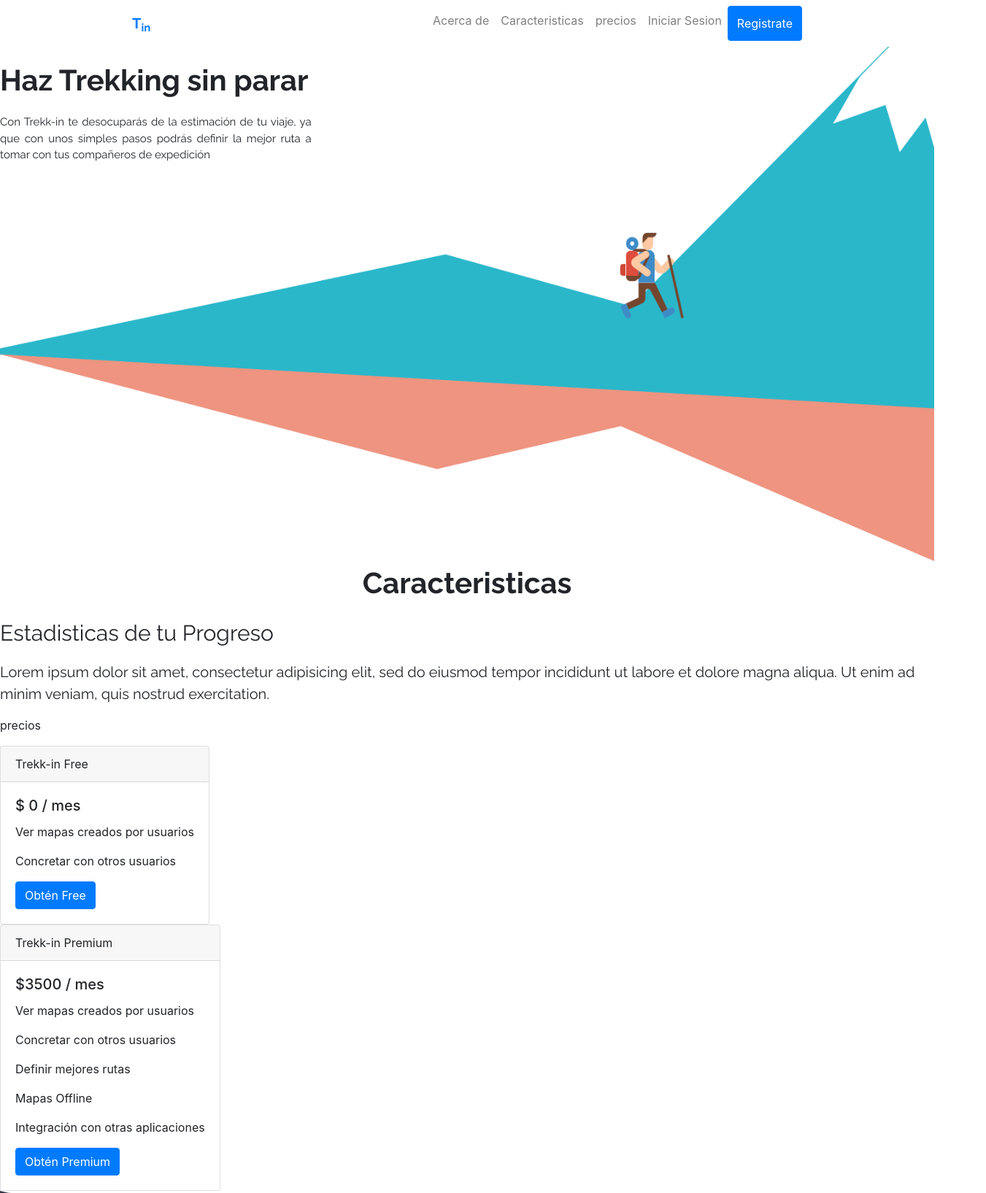
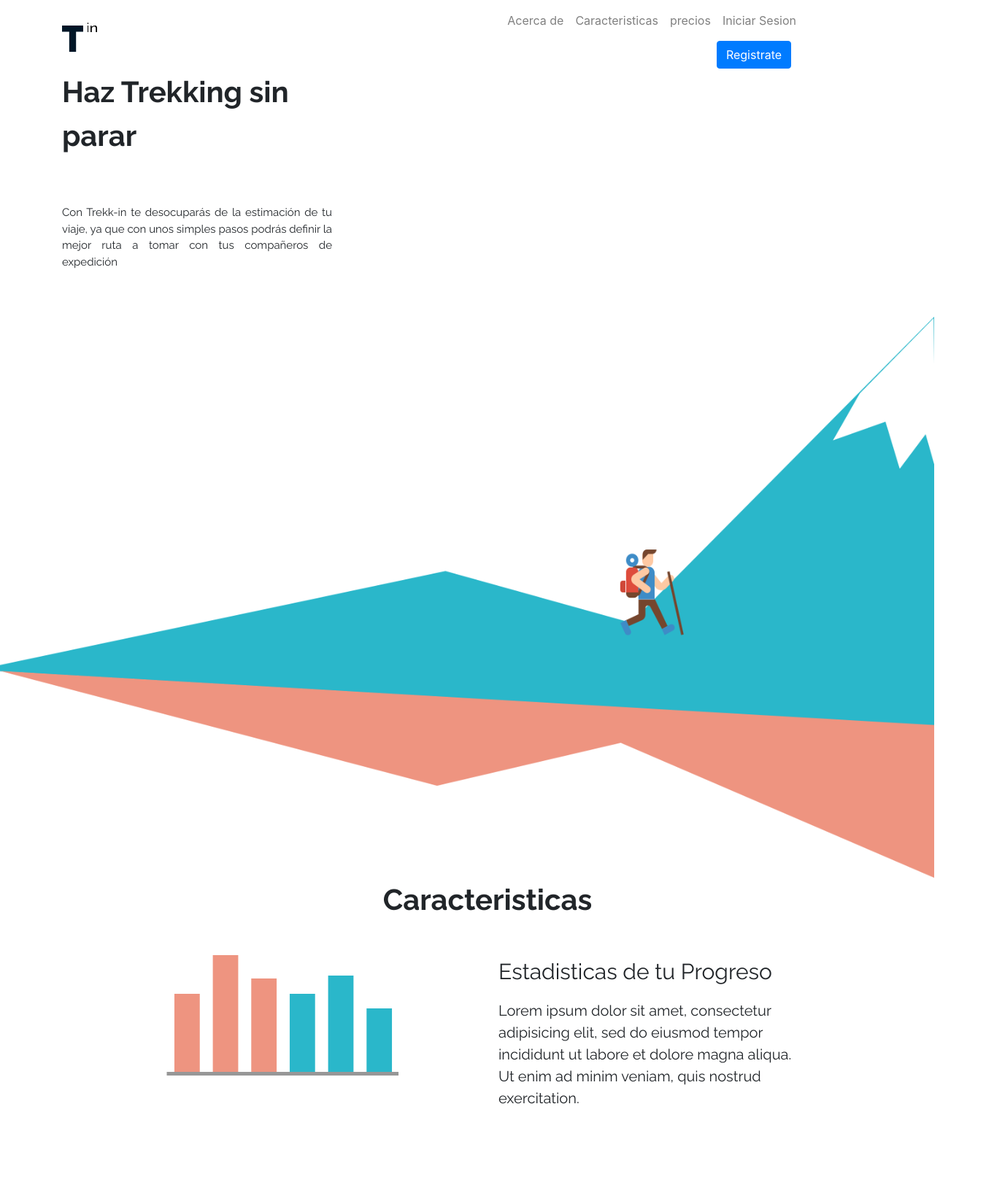
Before and after one commit to elizabethrethama/Startup_treek-in, a plain HTML site: page index.html in a window 1280 px wide. Shown: the top 1635 px of the page at 73% size, 1351 px wide, since content can reach past the window. Drawn offline with nearby package versions, Linux system fonts and the light colour scheme.

Commit message:
actualización martes 15:23

```diff
--- a/assets/scss/abstracts/_tipografias.scss
+++ b/assets/scss/abstracts/_tipografias.scss
@@ -20,6 +20,7 @@
   font-weight: normal;
   font-size: 15px;
   text-align: justify;
+
 }
 
 .caracteristicas  {
@@ -42,3 +43,10 @@
   font-size: 20px;
   text-align: left;
 }
+
+.tituloprecio   {
+  font-family: $tipografia1;
+  font-weight: bold;
+  font-size: 35px;
+  text-align: center;
+}
--- a/assets/scss/base/_grilla.scss
+++ b/assets/scss/base/_grilla.scss
@@ -1,29 +1,70 @@
 *     {
   max-width: 1366px;
-  max-height: auto;
   margin: 0px;
   padding: 0px;
 }
-.cabecera   {
+
+body      {
+  max-width: 1366px;
+}
+
+
+
+btn-primary  {
+  display: flex;
+  justify-content: flex-start;
+}
+
+.card   {
+  width: 311px;
+  height: 368px;
+}
+
+.caracteristicas  {
+margin-bottom: 46px;
+}
+
+.portada1   {
   position: absolute;
-  top: 80px;
-  left: 0;
-  width: 360px;
-  height: 100px;
 }
+
+.section  {
+  display: flex;
+  flex-direction: row;
+}
+
+.Texto1   {
+  position: absolute;
+}
+
+
 
 .rectangulo   {
   width: 1336px;
-  height: 200px;
+  height: 435px;
+
+  }
+
+
+.containprice  {
+    position: absolute;
+
 }
 
+.tituloprecio   {
+  padding: 80px;
+}
 
 .responsive  {
 width: 100%;
 height: auto;
 }
 
-.container-flex   {
-  width: 100%;
-  height: auto;
+.nav-item   {
+  display: flex;
+  text-align: left;
 }
+
+footer  {
+  max-width: 1366px;
+}
--- a/assets/scss/themes/_colores.scss
+++ b/assets/scss/themes/_colores.scss
@@ -6,3 +6,7 @@
 .nav    {
   background-color: #221d23;
 }
+
+.tituloprecio   {
+  color: white;
+}
--- a/index.html
+++ b/index.html
@@ -6,6 +6,9 @@
         <link rel="stylesheet" href="assets/css/style.css">
         <link rel="stylesheet" href="https://stackpath.bootstrapcdn.com/bootstrap/4.4.1/css/bootstrap.min.css" integrity="sha384-Vkoo8x4CGsO3+Hhxv8T/Q5PaXtkKtu6ug5TOeNV6gBiFeWPGFN9MuhOf23Q9Ifjh" crossorigin="anonymous">
         <link href="https://fonts.googleapis.com/css?family=Raleway:400,700&display=swap" rel="stylesheet">
+        <link rel="stylesheet" href="https://use.fontawesome.com/releases/v5.6.3/css/all.css"
+      integrity="sha384-UHRtZLI+pbxtHCWp1t77Bi1L4ZtiqrqD80Kn4Z8NTSRyMA2Fd33n5dQ8lWUE00s/"
+        crossorigin="anonymous">
           <link href="/your-path-to-fontawesome/css/fontawesome.css" rel="stylesheet">
 
     <title>Starup Treek-In</title>
@@ -13,12 +16,38 @@
 <body>
   <nav class="navbar navbar-expand-lg navbar fixed-top" style="background-color:#fff">
         <div class="container">
-          <a class="navbar-brand px-5 mx-5" href="#titulo">T<sub>in</sub></a>
+          <a class="navbar-brand" href="#"><svg width="48px" height="40px" viewBox="0 0 48 40" version="1.1" xmlns="http://www.w3.org/2000/svg" xmlns:xlink="http://www.w3.org/1999/xlink">
+    <!-- Generator: Sketch 52.5 (67469) - http://www.bohemiancoding.com/sketch -->
+    <title>Logo</title>
+    <desc>Created with Sketch.</desc>
+    <defs>
+        <polygon id="path-1" points="29 12.6197183 19.205298 12.6197183 19.205298 26.2163315 19.205298 40 9.84271523 40 9.84271523 12.6197183 0 12.6197183 0 4 29 4"></polygon>
+        <path d="M35,13 L35,4 L36,4 L36,13 L35,13 Z M35,2 L35,0 L36,0 L36,2 L35,2 Z M48,13 L46.2516556,13 L46.2516556,8.05084746 C46.2516556,7.10169017 46.0827831,6.41243153 45.7450331,5.98305085 C45.4072831,5.55367017 44.8940432,5.33898305 44.205298,5.33898305 C43.8476803,5.33898305 43.490068,5.39830449 43.1324503,5.51694915 C42.7748326,5.63559381 42.4370877,5.79660915 42.1192053,6 C41.8013229,6.20339085 41.52318,6.44632627 41.2847682,6.72881356 C41.0463564,7.01130085 40.8675503,7.3220322 40.7483444,7.66101695 L40.7483444,13 L39,13 L39,4.15254237 L40.589404,4.15254237 L40.589404,6.05084746 C41.0000021,5.42937542 41.5927114,4.93220525 42.3675497,4.55932203 C43.142388,4.18643881 43.9867504,4 44.9006623,4 C45.4966917,4 45.9933755,4.09321941 46.3907285,4.27966102 C46.7880815,4.46610263 47.1059591,4.72598703 47.3443709,5.05932203 C47.5827826,5.39265703 47.7516551,5.78530847 47.8509934,6.23728814 C47.9503316,6.6892678 48,7.18078831 48,7.71186441 L48,13 Z" id="path-2"></path>
+    </defs>
+    <g id="Page-1" stroke="none" stroke-width="1" fill="none" fill-rule="evenodd">
+        <g id="Desktop-HD" transform="translate(-136.000000, -45.000000)">
+            <g id="header-section" transform="translate(0.000000, 2.000000)">
+                <g id="Logo" transform="translate(136.000000, 43.000000)">
+                    <g id="T">
+                        <use fill="#FFFFFF" xlink:href="#path-1"></use>
+                        <use fill="#011627" xlink:href="#path-1"></use>
+                    </g>
+                    <g id="in">
+                        <use fill="#FFFFFF" xlink:href="#path-2"></use>
+                        <use fill="#000000" xlink:href="#path-2"></use>
+                    </g>
+                </g>
+            </g>
+        </g>
+    </g>
+</svg>
+</a>
           <button class="navbar-toggler" type="button" data-toggle="collapse" data-target="#navbarNav" aria-controls="navbarNav"  aria-expanded="false" aria-label="Toggle navigation">
             <span class="navbar-toggler-icon"><i class="fas fa-bars"></i></span>
           </button>
           <div class="collapse navbar-collapse px-5 mx-5" id="navbarNav">
             <ul class="navbar-nav ml-auto">
+              <div class="nav-item">
                 <li class="nav-item">
                   <a class="nav-link" href="#index"><label>Acerca de</label></a>
                 </li>
@@ -28,30 +57,30 @@
                 <li class="nav-item">
                   <a class="nav-link" href="#precio"><label>precios</label></a>
                 </li>
+              </div>
+              <div class="sesion">
                 <li class="nav-item">
                   <a class="nav-link" href="#precio"><label>Iniciar Sesion</label></a>
                 </li>
                 <button class="btn btn-primary " type="submit">Registrate</button>
+              </div>
             </ul>
           </div>
         </div>
   </nav>
 
-<section class="container-flex cabecera">
-<div class="col-4">
-  <div class="row">
-    <div class="Texto1">
+<section class="container portada1">
+<div class="col-sm-12 col-md-4 col-lg-4">
+  <div class="row my-5">
+    <div class="Texto1 my-5">
         <p>Haz Trekking sin parar</p>
     </div>
-  </div>
-</div>
-<div class="col-4">
-  <div class="row">
     <div class="texto2">
       <p>Con Trekk-in te desocuparás de la estimación de tu viaje, ya que con unos simples pasos podrás definir la mejor ruta a tomar con tus compañeros de expedición</p>
     </div>
   </div>
 </div>
+
 </section>
 
 <section>
@@ -64,23 +93,37 @@
   <div class="caracteristicas">
     <p>Caracteristicas</p>
   </div>
+  <div class="row justify-content-center">
+     <div class="col-4">
        <div class="grafico">
-
+           <svg width="318" height="165" xmlns="http://www.w3.org/2000/svg">
+                <g class="bar-graph" fill-rule="evenodd">
+                    <path class="a-bar" fill="#EE9480" d="M10.949 53h34.778v108H10.949zM63.613 0h34.778v161H63.613zM116.276 32h34.778v129h-34.778z"/>
+                    <path class="b-bar" fill="#2AB7CA" d="M168.94 53h34.778v108H168.94zM221.603 28h34.778v133h-34.778zM274.267 73h34.778v88h-34.778z"/>
+                    <path class="plane" d="M3 162.5h312.503" stroke="#979797" stroke-width="5" stroke-linecap="square"/>
+                </g>
+            </svg>
        </div>
+     </div>
+     <div class="col-4">
        <div class="estadisticas">
          <p>Estadisticas de tu Progreso</p>
        </div>
        <div class="texto3">
          <p>Lorem ipsum dolor sit amet, consectetur adipisicing elit, sed do eiusmod tempor incididunt ut labore et dolore magna aliqua. Ut enim ad minim veniam, quis nostrud exercitation.</p>
        </div>
+     </div>
+   </div>
+
 </section>
 
-<section id="secprecios">
-  <div class="precios">
-    <p>precios</p>
+
+<div class="cointainer-fluid my-5 p-5 containprice">
+  <div class="tituloprecio">
+    Precio
   </div>
-<div class="col-sm-4">
-  <div class="row">
+  <div class="row justify-content-around">
+    <div class="col-4">
       <div class="card">
           <div class="card-header">
             Trekk-in Free
@@ -89,13 +132,13 @@
             <h5 class="card-title">$ 0 / mes </h5>
             <p class="card-text">Ver mapas creados por usuarios</p>
             <p class="card-text">Concretar con otros usuarios</p>
+            <br><br><br>
+            <hr>
             <a href="#" class="btn btn-primary">Obtén Free</a>
           </div>
      </div>
     </div>
-</div>
-<div class="col-sm-4">
-  <div class="row">
+    <div class="col-4">
       <div class="card">
         <div class="card-header">
           Trekk-in Premium
@@ -107,13 +150,30 @@
           <p class="card-text">Definir mejores rutas</p>
           <p class="card-text">Mapas Offline</p>
           <p class="card-text">Integración con otras aplicaciones</p>
+          <hr>
           <a href="#" class="btn btn-primary">Obtén Premium</a>
         </div>
       </div>
     </div>
-</section>
-<div class="preciosfondo">
-  <img src="assets/img/bg-price.png" class="responsive">
+  </div>
+  </div>
+</div>
+
+
+<div class="preciosfondo" class="responsive">
+  <?xml version="1.0" encoding="UTF-8"?>
+    <svg width="1345px" height="893px" viewBox="0 0 1440 893" version="1.1" xmlns="http://www.w3.org/2000/svg" xmlns:xlink="http://www.w3.org/1999/xlink">
+    <!-- Generator: Sketch 52.5 (67469) - http://www.bohemiancoding.com/sketch -->
+        <title>bg</title>
+        <desc>Created with Sketch.</desc>
+        <g id="Page-1" stroke="none" stroke-width="1" fill="none" fill-rule="evenodd">
+            <g id="Desktop-HD" transform="translate(0.000000, -1380.000000)" fill="#333745">
+                <g id="price-section" transform="translate(0.000000, 1380.000000)">
+                    <polygon id="bg" points="1.59872116e-13 -7.82541894e-14 669.142836 152.755831 953.958092 96.2376268 1440 279.254407 1440 893 7.99360578e-14 893"></polygon>
+                </g>
+            </g>
+        </g>
+    </svg>
 </div>
 
 <footer>
```
Also changed, not shown: assets/css/style.css, 1 other file. Lines whose indentation alone changed are shown as unchanged.
